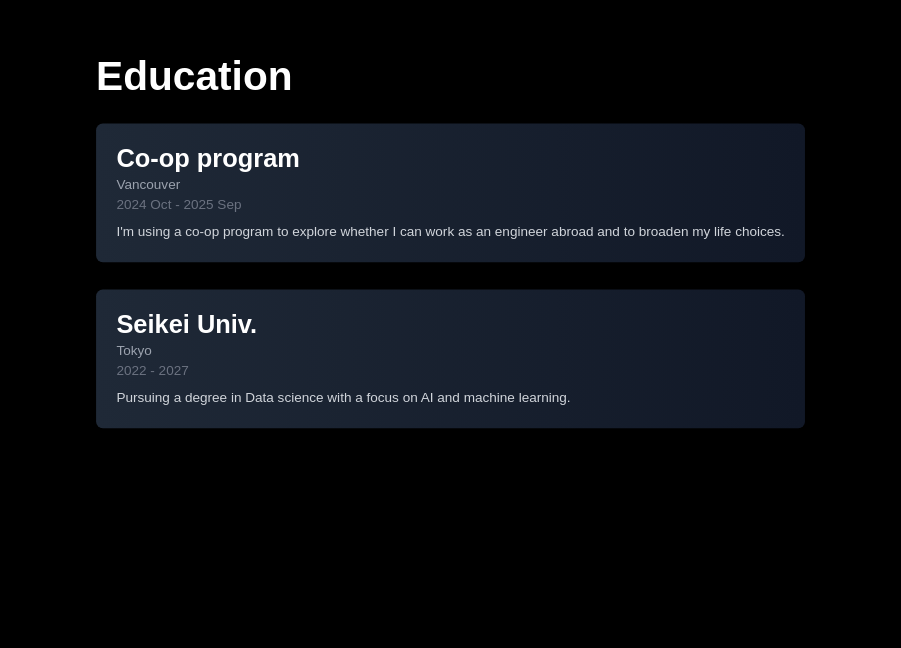
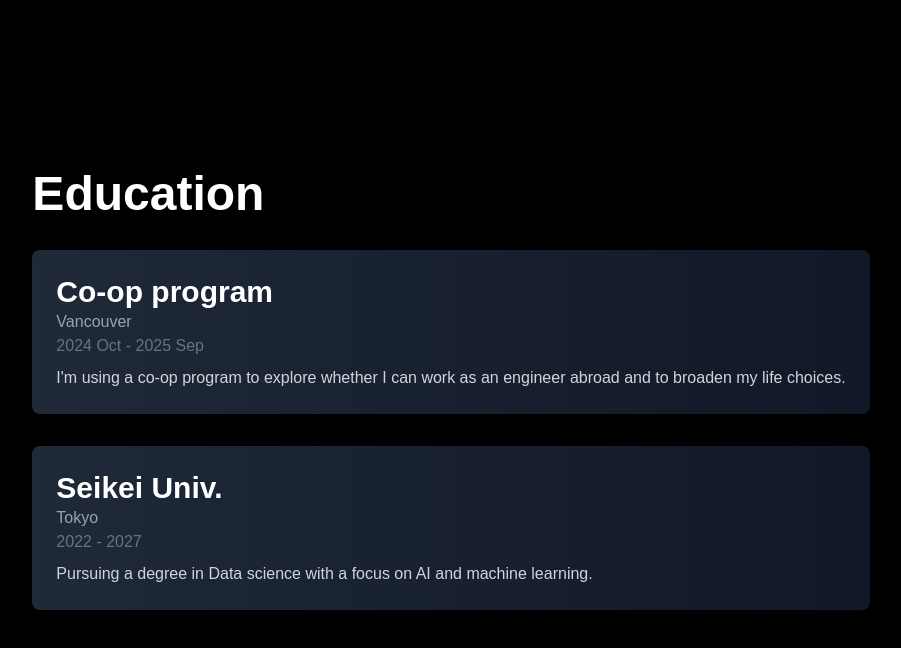
Before and after one commit to kkaiki/portfolio, a Next.js app: page / in a window 1280 px wide. Shown: the part 3210-3858 px from the top of the page, without its empty margins (189-1090 px from the left). Built offline with nearby package versions, Linux system fonts and the light colour scheme.

Commit message:
fix: update ui zoom in animation

```diff
--- a/components/animation/LoadingAnimation.tsx
+++ b/components/animation/LoadingAnimation.tsx
@@ -16,7 +16,7 @@ const LoadingAnimation = () => {
   useEffect(() => {
     const timer = setTimeout(() => {
       setIsLoading(false);
-    }, 2000); // アニメーション時間は2秒のまま
+    }, 2000);
 
     return () => clearTimeout(timer);
   }, []);
--- a/components/animation/ZoomInAnimation.tsx
+++ b/components/animation/ZoomInAnimation.tsx
@@ -5,14 +5,18 @@ const ZoomInAnimation = ({ children }: { children: React.ReactNode }) => {
   const ref = useRef<HTMLDivElement>(null);
   const { scrollYProgress } = useScroll({
     target: ref,
-    offset: ["start end", "start start"]
+    offset: ["start end", "center center", "end start"]
   });
 
-  const scale = useTransform(scrollYProgress, [0, 1], [0.5, 1]);
+  const scale = useTransform(
+    scrollYProgress,
+    [0, 0.5, 0.7, 1],
+    [0.5, 1, 1, 0.8]
+  );
 
   return (
-    <div ref={ref} className="min-h-screen relative">
-      <div className="flex items-center justify-center">
+    <div ref={ref} className="h-[200vh] relative">
+      <div className="sticky top-0 h-screen flex items-center justify-center">
         <motion.div
           style={{ scale }}
           initial={{ opacity: 0 }}
```
